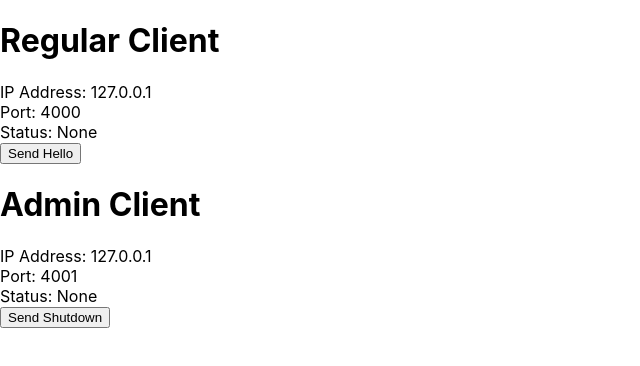
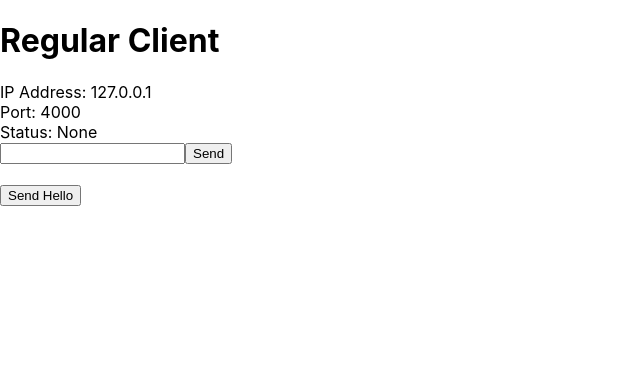
Before and after one commit to stuartthompson/rusttcpserverui, a React (Create React App) app: page / in a window 1280 px wide. Shown: the top 366 px of the page, without its empty margins (0-640 px from the left). Built offline with nearby package versions, Linux system fonts and the light colour scheme; no server answers.

Commit message:
Removes admin connection and adds ad-hoc text messaging.

```diff
--- a/src/screens/homeScreen.js
+++ b/src/screens/homeScreen.js
@@ -7,22 +7,16 @@ import WSClientStatus from '../components/WSClientStatus';
 const HomeScreen = () => {
     const IP = "127.0.0.1";
     const CLIENT_PORT = "4000";
-    const ADMIN_PORT = "4001";
 
     const [clientStatus, setClientStatus] = useState("None");
-    const [adminStatus, setAdminStatus] = useState("None");
+    const [textToSend, setTextToSend] = useState("");
 
     const clientConnInfo = {
         ip: IP,
         port: CLIENT_PORT
     };
-    const adminConnInfo = {
-        ip: IP,
-        port: ADMIN_PORT
-    }
 
     const clientWS = useRef();
-    const adminWS = useRef();
 
     const onClientWebSocketOpen = e => {
         console.log(`[Client] Websocket opened.`);
@@ -42,24 +36,6 @@ const HomeScreen = () => {
         console.log(`[Client] Websocket closed.`);
     };
 
-    const onAdminWebSocketOpen = e => {
-        console.log(`[Admin] Websocket opened.`);
-    };
-
-    const onAdminWebSocketError = e => {
-        console.log("[Admin] Error: " + JSON.stringify(e));
-    };
-
-    const onAdminWebSocketMessage = e => {
-        console.log("[Admin] Message received.");
-        console.log(`[Admin] Received: ${e.data}`);
-        setAdminStatus(JSON.parse(e.data));
-    };
-
-    const onAdminWebSocketClose = () => {
-        console.log(`[Admin] Websocket closed.`);
-    };
-
     useEffect(() => {
         // Set up client websocket
         clientWS.current = new WebSocket(`ws://${clientConnInfo.ip}:${clientConnInfo.port}`)
@@ -67,32 +43,29 @@ const HomeScreen = () => {
         clientWS.current.onerror = onClientWebSocketError;
         clientWS.current.onmessage = onClientWebSocketMessage;
         clientWS.current.onclose = onClientWebSocketClose;
-
-        // Set up admin websocket
-        adminWS.current = new WebSocket(`ws://${adminConnInfo.ip}:${adminConnInfo.port}`)
-        adminWS.current.onopen = onAdminWebSocketOpen;
-        adminWS.current.onerror = onAdminWebSocketError;
-        adminWS.current.onmessage = onAdminWebSocketMessage;
-        adminWS.current.onclose = onAdminWebSocketClose;
-    }, [clientConnInfo.ip, clientConnInfo.port, adminConnInfo.ip, adminConnInfo.port]);
+    }, [clientConnInfo.ip, clientConnInfo.port]);
 
     const onSendHelloClicked = () => {
         clientWS.current.send("Hello!");
     }
 
-    const onSendShutdownClicked = () => {
-        adminWS.current.send("ShutdownServer");
+    const onSendTextClicked = () => {
+        clientWS.current.send(textToSend);
+    }
+
+    const onTextToSendChanged = event => {
+        console.log(`text: ${event.target.value}`);
+        setTextToSend(event.target.value);
     }
 
     return (
         <>
             <h1>Regular Client</h1>
             <WSClientStatus connectionInfo={clientConnInfo} status={clientStatus} />
+            <input type="text" onChange={onTextToSendChanged} value={textToSend} />
+            <input type="button" value="Send" onClick={onSendTextClicked} />
+            <br/><br/>
             <input type="button" value="Send Hello" onClick={onSendHelloClicked} />
-
-            <h1>Admin Client</h1>
-            <WSClientStatus connectionInfo={adminConnInfo} status={adminStatus} />
-            <input type="button" value="Send Shutdown" onClick={onSendShutdownClicked} />
         </>
     );
 };
```
Also changed, not shown: 1 other file (tests, documents, lock files or other folders).
